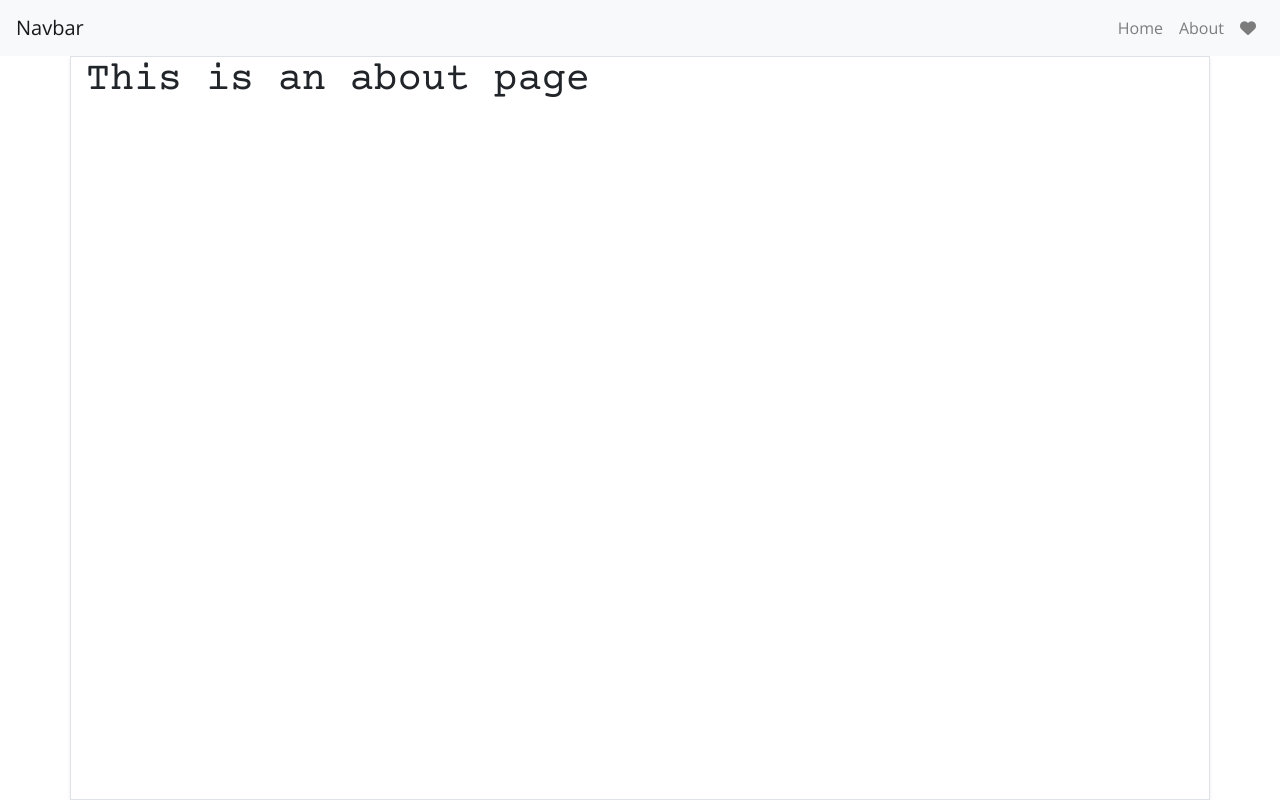
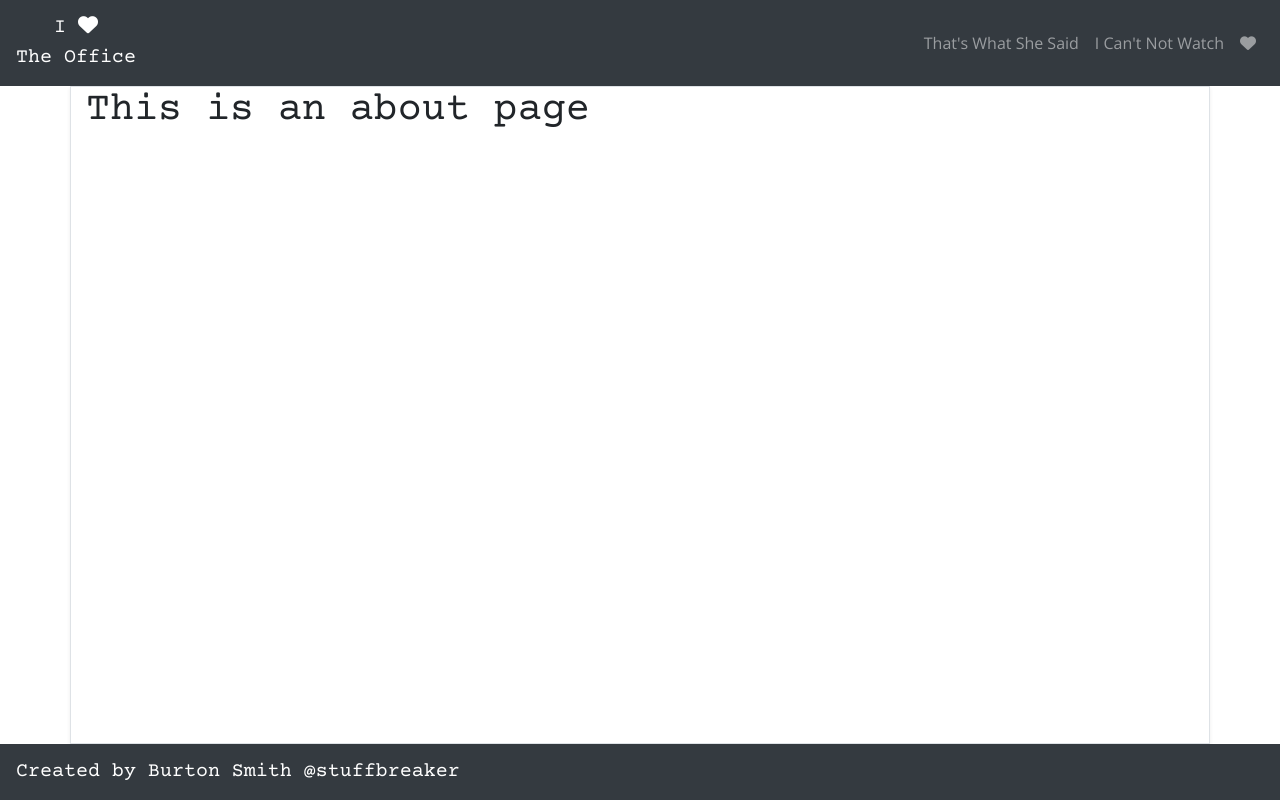
Before and after one commit to break-stuff/i-love-the-office, a Vue app: page /about in a window 1280 px wide. Built offline with nearby package versions, Linux system fonts and the light colour scheme.

Commit message:
Add basic header and footer

```diff
--- a/src/layouts/PageFooter.vue
+++ b/src/layouts/PageFooter.vue
@@ -1,11 +1,11 @@
 <template>
-    <div>
-
-    </div>
+    <footer>
+        <b-navbar type="dark" variant="dark">
+            <b-navbar-brand href="#" class="text-center">Created by Burton Smith @stuffbreaker</b-navbar-brand>
+        </b-navbar>
+    </footer>
 </template>
 
 <script>
-    export default {
-
-    }
+    export default {};
 </script>
--- a/src/layouts/PageHeader.vue
+++ b/src/layouts/PageHeader.vue
@@ -1,33 +1,39 @@
 <template>
-    <nav class="navbar navbar-expand-lg navbar-light bg-light">
-        <a class="navbar-brand" href="#">Navbar</a>
-        <button
-            class="navbar-toggler"
-            type="button"
-            data-toggle="collapse"
-            data-target="#navbarNavDropdown"
-            aria-controls="navbarNavDropdown"
-            aria-expanded="false"
-            aria-label="Toggle navigation"
-        >
-            <span class="navbar-toggler-icon"></span>
-        </button>
-        <div class="collapse navbar-collapse" id="navbarNavDropdown">
-            <ul class="navbar-nav ml-auto">
+    <header>
+        <b-navbar type="dark" variant="dark">
+            <b-navbar-brand href="#" class="text-center">
+                I
+                <i class="fas fa-heart"></i>
+                <br />The Office
+            </b-navbar-brand>
+            <b-navbar-toggle target="nav-collapse"></b-navbar-toggle>
+            <b-collapse id="nav-collapse" is-nav>
+                <b-navbar-nav class="ml-auto">
                     <li class="nav-item">
-                    <router-link class="nav-link" to="/">Home</router-link>
+                        <router-link class="nav-link" to="/">That's What She Said</router-link>
                     </li>
                     <li class="nav-item">
-                    <router-link class="nav-link" to="/about">About</router-link>
+                        <router-link class="nav-link" to="/about">I Can't Not Watch</router-link>
                     </li>
                     <li class="nav-item">
-                    <router-link class="nav-link" title="Favorites" to="/favorites"><span class="sr-only">Favorites</span><i class="fas fa-heart"></i></router-link>
+                        <router-link class="nav-link" title="Favorites" to="/favorites">
+                            <span class="sr-only">Favorites</span>
+                            <i class="fas fa-heart"></i>
+                        </router-link>
                     </li>
-            </ul>
-        </div>
-    </nav>
+                </b-navbar-nav>
+            </b-collapse>
+        </b-navbar>
+    </header>
 </template>
 
 <script>
     export default {};
 </script>
+<style lang="scss">
+    .navbar {
+        .navbar-brand {
+            font-family: "Courier Prime", monospace;
+        }
+    }
+</style>
```
Lines whose indentation alone changed are shown as unchanged.
